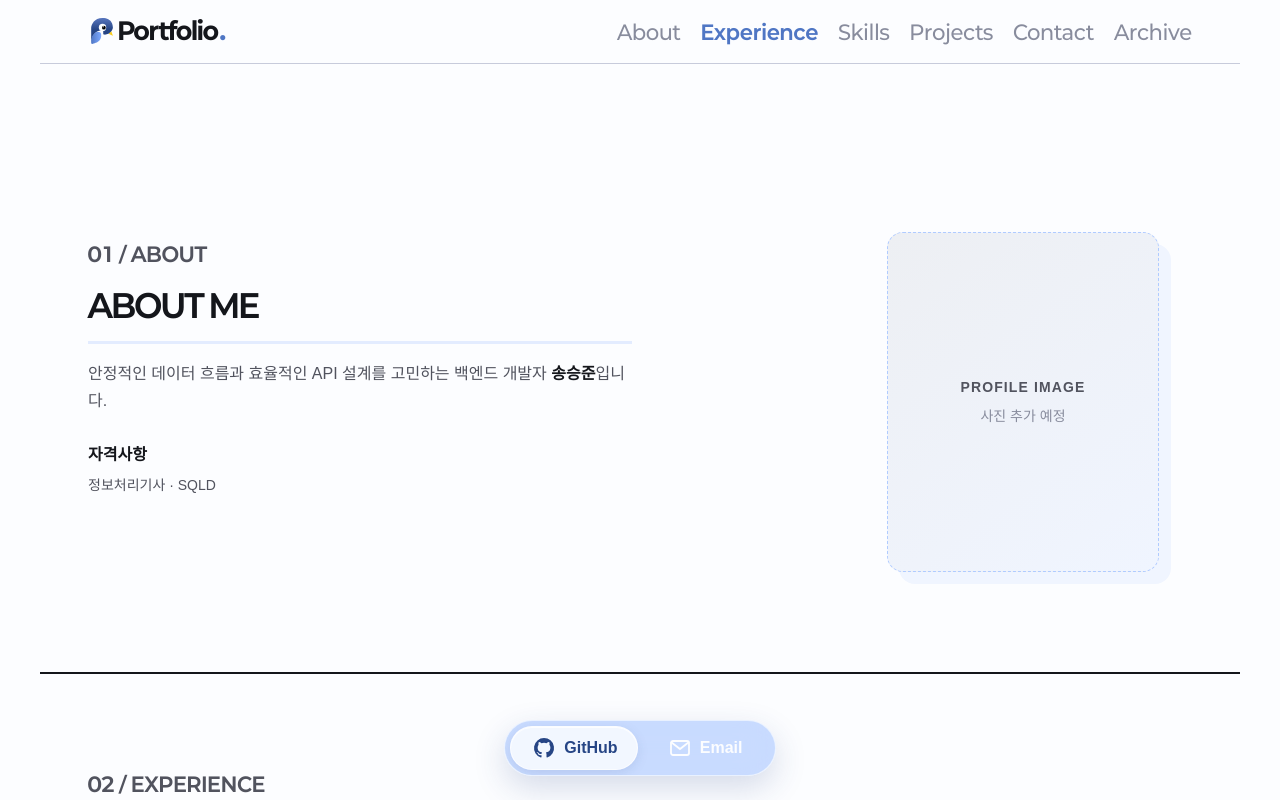
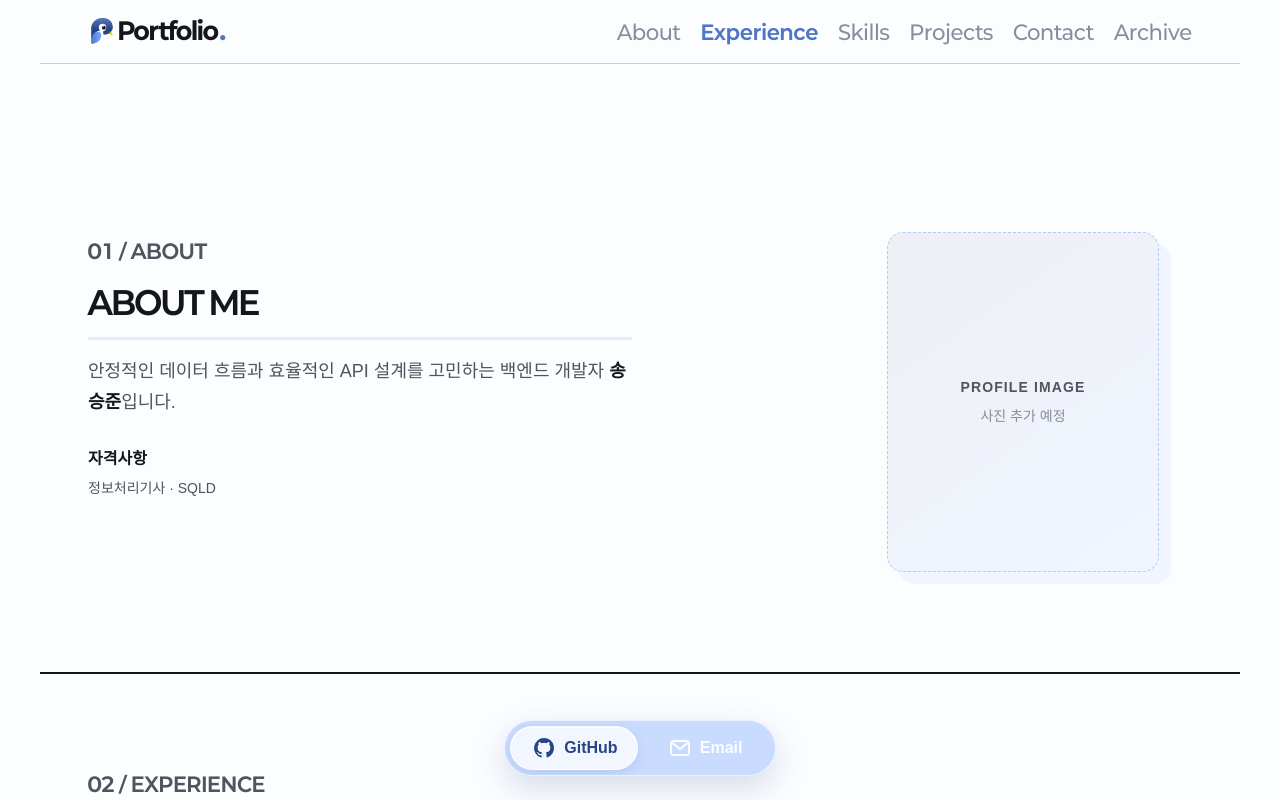
Before and after one commit to SeungJunS0ng/portfolio-site, a React (Vite) app: page / in a window 1280 px wide. Shown: the top 800 px of the page. Built offline with nearby package versions, Linux system fonts and the light colour scheme; no server answers; a web font is replaced by a local one.

Commit message:
style: About 소개 문장 가독성 보완
- 데스크톱 소개 문장 크기를 키워 핵심 소개를 강조

- 모바일에서는 자연스러운 줄바꿈을 위해 본문 크기 유지

```diff
--- a/src/pages/Home/sections/About/About.module.css
+++ b/src/pages/Home/sections/About/About.module.css
@@ -1,7 +1,7 @@
 .section { min-height: 38rem; display: grid; grid-template-columns: minmax(0, 1.35fr) minmax(16rem, 0.65fr); gap: 4rem; align-items: center; padding: 6rem 3rem; }
 .content { display: flex; flex-direction: column; align-items: flex-start; }
 .sectionTitle { width: min(100%, 34rem); padding-bottom: 0.75rem; border-bottom: 3px solid var(--blue-100); font: var(--font-h1); letter-spacing: -0.04em; }
-.introduction { max-width: 34rem; margin-top: 1rem; color: var(--gray-700); font: var(--font-body2); line-height: 1.7; }
+.introduction { max-width: 34rem; margin-top: 1rem; color: var(--gray-700); font: var(--font-body2); font-size: 1.125rem; line-height: 1.7; }
 .introduction strong { color: var(--gray-900); font-weight: 700; }
 .profileDetails { display: grid; gap: 1.5rem; width: min(100%, 34rem); margin-top: 1.75rem; }
 .profileDetails div { display: grid; gap: 0.45rem; min-width: 0; }
@@ -11,4 +11,4 @@
 .profile span { color: var(--gray-700); font: var(--font-small); font-weight: 700; letter-spacing: 0.08em; }
 .profile p { margin-top: 0.5rem; font: var(--font-small); }
 @media (max-width: 720px) { .section { min-height: auto; grid-template-columns: 1fr; gap: 2rem; padding: 5rem 1.5rem; } .profile { order: -1; width: min(100%, 18rem); min-height: 18rem; margin: 0 auto; } }
-@media (max-width: 480px) { .section { padding: 4rem 1.25rem; } .sectionTitle { font-size: 1.75rem; } .introduction { margin-top: 1.25rem; } .profileDetails { gap: 1.25rem; margin-top: 1.5rem; } .profile { min-height: 15rem; box-shadow: 0.5rem 0.5rem 0 var(--blue-50); } }
+@media (max-width: 480px) { .section { padding: 4rem 1.25rem; } .sectionTitle { font-size: 1.75rem; } .introduction { margin-top: 1.25rem; font-size: 1rem; } .profileDetails { gap: 1.25rem; margin-top: 1.5rem; } .profile { min-height: 15rem; box-shadow: 0.5rem 0.5rem 0 var(--blue-50); } }
```
